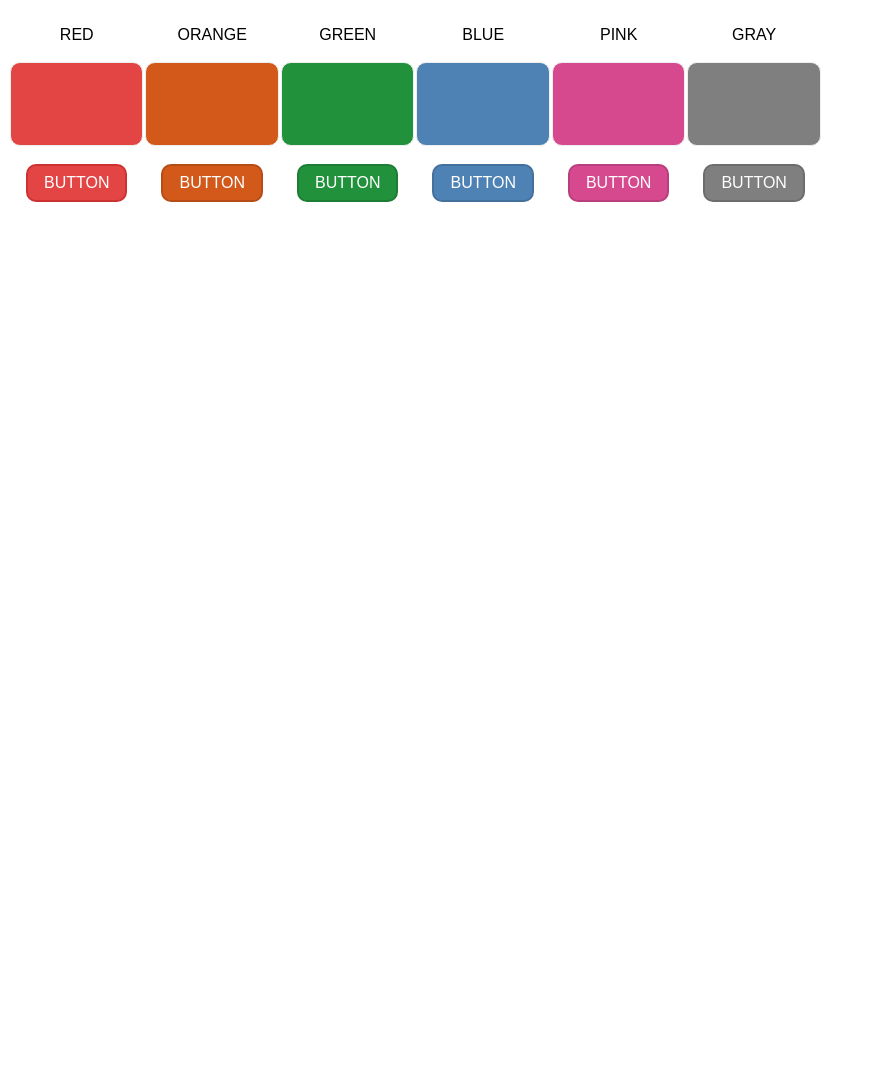
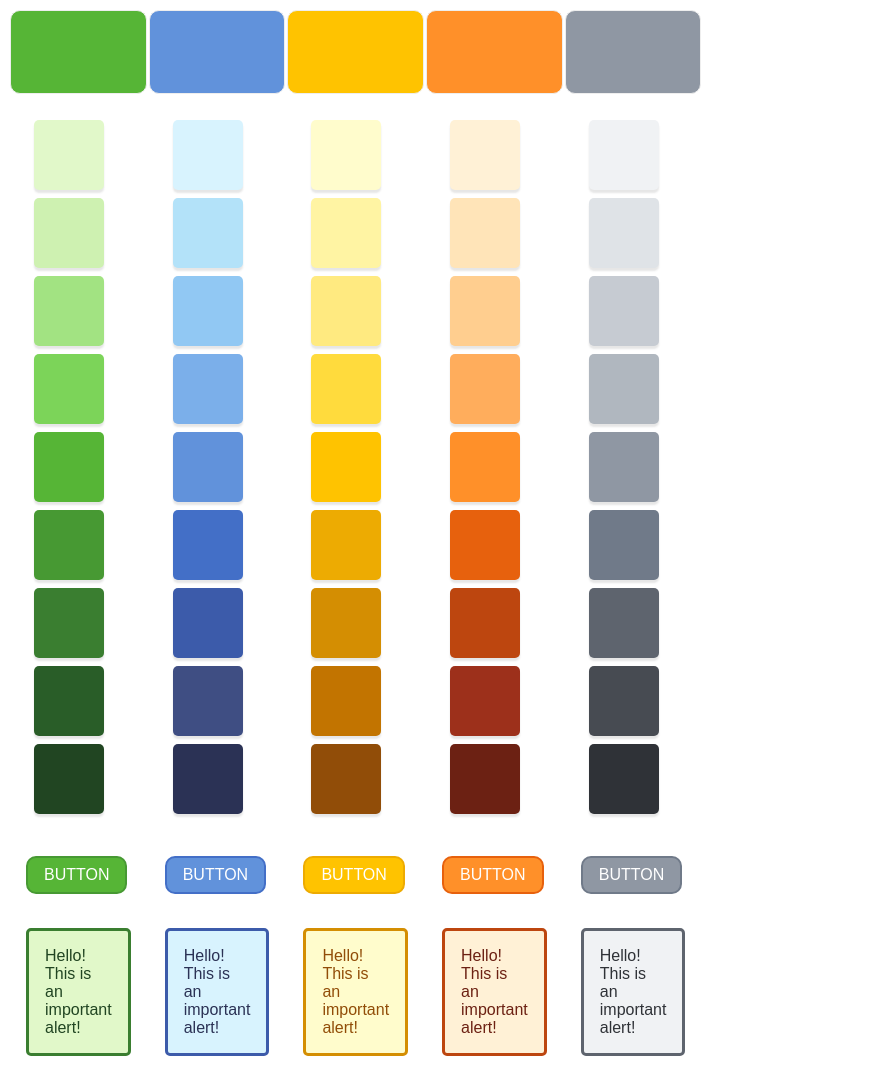
Before and after one commit to stefgodin/pmttyd, a plain HTML site: page assets/index.html in a window 1280 px wide. Shown: the whole page, without its empty margins (0-874 px from the left). Before the commit the page ends 800 px from the top, so only its background shows below. Drawn offline with Linux system fonts and the light colour scheme.

Commit message:
- Changed color palette (looks better to my eye anyway)

```diff
--- a/assets/index.html
+++ b/assets/index.html
@@ -11,95 +11,61 @@
             --color-l3: transparent;
             --color-l2: transparent;
             --color-l1: transparent;
-            --color: transparent;
+            --color-00: transparent;
             --color-d1: transparent;
             --color-d2: transparent;
             --color-d3: transparent;
             --color-d4: transparent;
 
-            --red-l4: #f4b7b7;
-            --red-l3: #f1a1a1;
-            --red-l2: #ed8686;
-            --red-l1: #e86868;
-            --red: #e34545;
-            --red-d1: #cc3232;
-            --red-d2: #ac2a2a;
-            --red-d3: #8e2323;
-            --red-d4: #711c1c;
+            --green-l4: hsl(89, 78%, 88%);
+            --green-l3: hsl(93, 70%, 82%);
+            --green-l2: hsl(100, 64%, 70%);
+            --green-l1: hsl(103, 59%, 59%);
+            --green-00: hsl(105, 54%, 46%);
+            --green-d1: hsl(108, 50%, 40%);
+            --green-d2: hsl(112, 45%, 34%);
+            --green-d3: hsl(119, 40%, 26%);
+            --green-d4: hsl(122, 36%, 20%);
 
-            --orange-l4: #ffb690;
-            --orange-l3: #ff9e6b;
-            --orange-l2: #ff7f3b;
-            --orange-l1: #f0661d;
-            --orange: #d3591a;
-            --orange-d1: #b64d16;
-            --orange-d2: #9a4113;
-            --orange-d3: #7e350f;
-            --orange-d4: #642a0c;
+            --blue-l4: hsl(196, 93%, 92%);
+            --blue-l3: hsl(200, 86%, 84%);
+            --blue-l2: hsl(206, 80%, 76%);
+            --blue-l1: hsl(212, 72%, 70%);
+            --blue-00: hsl(216, 63%, 62%);
+            --blue-d1: hsl(220, 54%, 52%);
+            --blue-d2: hsl(223, 48%, 45%);
+            --blue-d3: hsl(227, 35%, 38%);
+            --blue-d4: hsl(230, 33%, 25%);
 
-            --green-l4: #9dd3aa;
-            --green-l3: #7fc690;
-            --green-l2: #5bb570;
-            --green-l1: #35a550;
-            --green: #21913c;
-            --green-d1: #1d7d34;
-            --green-d2: #186a2c;
-            --green-d3: #145724;
-            --green-d4: #10451c;
+            --yellow-l4: hsl(56, 100%, 90%);
+            --yellow-l3: hsl(53, 100%, 82%);
+            --yellow-l2: hsl(50, 100%, 75%);
+            --yellow-l1: hsl(49, 100%, 62%);
+            --yellow-00: hsl(46, 100%, 50%);
+            --yellow-d1: hsl(43, 98%, 47%);
+            --yellow-d2: hsl(40, 98%, 42%);
+            --yellow-d3: hsl(36, 950%, 38%);
+            --yellow-d4: hsl(30, 90%, 30%);
 
-            --blue-l4: #aecae4;
-            --blue-l3: #96badc;
-            --blue-l2: #7ba7d3;
-            --blue-l1: #5f95ca;
-            --blue: #4e82b5;
-            --blue-d1: #44709c;
-            --blue-d2: #395f84;
-            --blue-d3: #2f4e6c;
-            --blue-d4: #253d55;
+            --orange-l4: hsl(39, 100%, 92%);
+            --orange-l3: hsl(37, 100%, 86%);
+            --orange-l2: hsl(34, 100%, 78%);
+            --orange-l1: hsl(30, 100%, 68%);
+            --orange-00: hsl(29, 100%, 58%);
+            --orange-d1: hsl(23, 89%, 48%);
+            --orange-d2: hsl(19, 85%, 40%);
+            --orange-d3: hsl(10, 71%, 36%);
+            --orange-d4: hsl(9, 70%, 25%);
 
-            --pink-l4: #f1b5d3;
-            --pink-l3: #ed9fc6;
-            --pink-l2: #e883b5;
-            --pink-l1: #e265a3;
-            --pink: #d6498f;
-            --pink-d1: #b93f7c;
-            --pink-d2: #9c3569;
-            --pink-d3: #812c56;
-            --pink-d4: #662344;
-
-            --gray-l4: #c6c6c6;
-            --gray-l3: #b6b6b6;
-            --gray-l2: #a3a3a3;
-            --gray-l1: #919191;
-            --gray: #7f7f7f;
-            --gray-d1: #6d6d6d;
-            --gray-d2: #5c5c5c;
-            --gray-d3: #4b4b4b;
-            --gray-d4: #3b3b3b;
-        }
-
-        .red {
-            --color-l4: var(--red-l4);
-            --color-l3: var(--red-l3);
-            --color-l2: var(--red-l2);
-            --color-l1: var(--red-l1);
-            --color: var(--red);
-            --color-d1: var(--red-d1);
-            --color-d2: var(--red-d2);
-            --color-d3: var(--red-d3);
-            --color-d4: var(--red-d4);
-        }
-
-        .orange {
-            --color-l4: var(--orange-l4);
-            --color-l3: var(--orange-l3);
-            --color-l2: var(--orange-l2);
-            --color-l1: var(--orange-l1);
-            --color: var(--orange);
-            --color-d1: var(--orange-d1);
-            --color-d2: var(--orange-d2);
-            --color-d3: var(--orange-d3);
-            --color-d4: var(--orange-d4);
+            --gray-l4: hsl(210, 15%, 95%);
+            --gray-l3: hsl(211, 14%, 89%);
+            --gray-l2: hsl(213, 12%, 80%);
+            --gray-l1: hsl(214, 11%, 72%);
+            --gray-00: hsl(216, 10%, 60%);
+            --gray-d1: hsl(217, 10%, 49%);
+            --gray-d2: hsl(218, 8%, 40%);
+            --gray-d3: hsl(219, 7%, 30%);
+            --gray-d4: hsl(220, 7%, 20%);
         }
 
         .green {
@@ -107,7 +73,7 @@
             --color-l3: var(--green-l3);
             --color-l2: var(--green-l2);
             --color-l1: var(--green-l1);
-            --color: var(--green);
+            --color-00: var(--green-00);
             --color-d1: var(--green-d1);
             --color-d2: var(--green-d2);
             --color-d3: var(--green-d3);
@@ -119,23 +85,36 @@
             --color-l3: var(--blue-l3);
             --color-l2: var(--blue-l2);
             --color-l1: var(--blue-l1);
-            --color: var(--blue);
+            --color-00: var(--blue-00);
             --color-d1: var(--blue-d1);
             --color-d2: var(--blue-d2);
             --color-d3: var(--blue-d3);
             --color-d4: var(--blue-d4);
         }
 
-        .pink {
-            --color-l4: var(--pink-l4);
-            --color-l3: var(--pink-l3);
-            --color-l2: var(--pink-l2);
-            --color-l1: var(--pink-l1);
-            --color: var(--pink);
-            --color-d1: var(--pink-d1);
-            --color-d2: var(--pink-d2);
-            --color-d3: var(--pink-d3);
-            --color-d4: var(--pink-d4);
+        .yellow {
+            --color-l4: var(--yellow-l4);
+            --color-l3: var(--yellow-l3);
+            --color-l2: var(--yellow-l2);
+            --color-l1: var(--yellow-l1);
+            --color-00: var(--yellow-00);
+            --color-d1: var(--yellow-d1);
+            --color-d2: var(--yellow-d2);
+            --color-d3: var(--yellow-d3);
+            --color-d4: var(--yellow-d4);
+        }
+
+
+        .orange {
+            --color-l4: var(--orange-l4);
+            --color-l3: var(--orange-l3);
+            --color-l2: var(--orange-l2);
+            --color-l1: var(--orange-l1);
+            --color-00: var(--orange-00);
+            --color-d1: var(--orange-d1);
+            --color-d2: var(--orange-d2);
+            --color-d3: var(--orange-d3);
+            --color-d4: var(--orange-d4);
         }
 
         .gray {
@@ -143,7 +122,7 @@
             --color-l3: var(--gray-l3);
             --color-l2: var(--gray-l2);
             --color-l1: var(--gray-l1);
-            --color: var(--gray);
+            --color-00: var(--gray-00);
             --color-d1: var(--gray-d1);
             --color-d2: var(--gray-d2);
             --color-d3: var(--gray-d3);
@@ -163,7 +142,7 @@
             width: 50px;
             height: 50px;
             border: 1px solid #eeeeee;
-            background-color: var(--color);
+            background-color: var(--color-00);
             border-radius: 10px;
         }
 
@@ -171,12 +150,56 @@
             font-size: 1em;
             padding: 0.5em 1em;
             text-transform: uppercase;
-            background-color: var(--color);
+            background-color: var(--color-00);
             color: white;
             border-color: var(--color-d1);
             border-radius: 10px;
             border-style: solid;
 
+        }
+
+        .palette td div {
+            width: 70px;
+            height: 70px;
+            margin: 0.5em;
+            border-radius: 5px;
+            box-shadow: hsl(0, 0%, 50%, 0.2) 0px 3px 2px;
+        }
+
+        .palette td div:nth-child(1) {
+            background-color: var(--color-l4);
+        }
+
+        .palette td div:nth-child(2) {
+            background-color: var(--color-l3);
+        }
+
+        .palette td div:nth-child(3) {
+            background-color: var(--color-l2);
+        }
+
+        .palette td div:nth-child(4) {
+            background-color: var(--color-l1);
+        }
+
+        .palette td div:nth-child(5) {
+            background-color: var(--color-00);
+        }
+
+        .palette td div:nth-child(6) {
+            background-color: var(--color-d1);
+        }
+
+        .palette td div:nth-child(7) {
+            background-color: var(--color-d2);
+        }
+
+        .palette td div:nth-child(8) {
+            background-color: var(--color-d3);
+        }
+
+        .palette td div:nth-child(9) {
+            background-color: var(--color-d4);
         }
 
         button:hover {
@@ -186,20 +209,18 @@
         button:active {
             background-color: var(--color-d2);
         }
+
+        .alert {
+            border: 3px solid var(--color-d2);
+            background-color: var(--color-l4);
+            color: var(--color-d4);
+            padding: 1em;
+            border-radius: 5px;
+        }
     </style>
   </head>
   <body>
     <table>
-      <thead>
-        <tr>
-          <td>red</td>
-          <td>orange</td>
-          <td>green</td>
-          <td>blue</td>
-          <td>pink</td>
-          <td>gray</td>
-        </tr>
-      </thead>
       <tbody>
         <tr class="main">
           <td></td>
@@ -207,7 +228,63 @@
           <td></td>
           <td></td>
           <td></td>
-          <td></td>
+        </tr>
+        <tr class="palette">
+          <td>
+            <div></div>
+            <div></div>
+            <div></div>
+            <div></div>
+            <div></div>
+            <div></div>
+            <div></div>
+            <div></div>
+            <div></div>
+          </td>
+          <td>
+            <div></div>
+            <div></div>
+            <div></div>
+            <div></div>
+            <div></div>
+            <div></div>
+            <div></div>
+            <div></div>
+            <div></div>
+          </td>
+          <td>
+            <div></div>
+            <div></div>
+            <div></div>
+            <div></div>
+            <div></div>
+            <div></div>
+            <div></div>
+            <div></div>
+            <div></div>
+          </td>
+          <td>
+            <div></div>
+            <div></div>
+            <div></div>
+            <div></div>
+            <div></div>
+            <div></div>
+            <div></div>
+            <div></div>
+            <div></div>
+          </td>
+          <td>
+            <div></div>
+            <div></div>
+            <div></div>
+            <div></div>
+            <div></div>
+            <div></div>
+            <div></div>
+            <div></div>
+            <div></div>
+          </td>
         </tr>
         <tr>
           <td>
@@ -225,14 +302,28 @@
           <td>
             <button>button</button>
           </td>
+        </tr>
+        <tr>
           <td>
-            <button>button</button>
+            <div class="alert">Hello! This is an important alert!</div>
+          </td>
+          <td>
+            <div class="alert">Hello! This is an important alert!</div>
+          </td>
+          <td>
+            <div class="alert">Hello! This is an important alert!</div>
+          </td>
+          <td>
+            <div class="alert">Hello! This is an important alert!</div>
+          </td>
+          <td>
+            <div class="alert">Hello! This is an important alert!</div>
           </td>
         </tr>
       </tbody>
     </table>
     <script>
-        const colors = ["red", "orange", "green", "blue", "pink", "gray"];
+        const colors = ["green", "blue", "yellow", "orange", "gray"];
         const table = document.querySelector("table");
 
         for(const tr of table.querySelectorAll("tr")) {
--- a/public/app/app.css
+++ b/public/app/app.css
@@ -19,94 +19,70 @@
     --color-l3: transparent;
     --color-l2: transparent;
     --color-l1: transparent;
-    --color: transparent;
+    --color-00: transparent;
     --color-d1: transparent;
     --color-d2: transparent;
     --color-d3: transparent;
     --color-d4: transparent;
 
-    /* https://accessiblepalette.com/?shades=100,200,300,400,500,600,700,800,900&lightness=80,74,67,60,53,46,39,32,25&e13737=0,0&ff6c1f=0,0&249D41=0,0&568fc7=0,0&DD4B94=0,0&636363=0,0 */
+    --green-l4: hsl(89, 78%, 88%);
+    --green-l3: hsl(93, 70%, 82%);
+    --green-l2: hsl(100, 64%, 70%);
+    --green-l1: hsl(103, 59%, 59%);
+    --green-00: hsl(105, 54%, 46%);
+    --green-d1: hsl(108, 50%, 40%);
+    --green-d2: hsl(112, 45%, 34%);
+    --green-d3: hsl(119, 40%, 26%);
+    --green-d4: hsl(122, 36%, 20%);
 
-    --red-l4: #f4b7b7;
-    --red-l3: #f1a1a1;
-    --red-l2: #ed8686;
-    --red-l1: #e86868;
-    --red: #e34545;
-    --red-d1: #cc3232;
-    --red-d2: #ac2a2a;
-    --red-d3: #8e2323;
-    --red-d4: #711c1c;
+    --blue-l4: hsl(196, 93%, 92%);
+    --blue-l3: hsl(200, 86%, 84%);
+    --blue-l2: hsl(206, 80%, 76%);
+    --blue-l1: hsl(212, 72%, 70%);
+    --blue-00: hsl(216, 63%, 62%);
+    --blue-d1: hsl(220, 54%, 52%);
+    --blue-d2: hsl(223, 48%, 45%);
+    --blue-d3: hsl(227, 35%, 38%);
+    --blue-d4: hsl(230, 33%, 25%);
 
-    --orange-l4: #ffb690;
-    --orange-l3: #ff9e6b;
-    --orange-l2: #ff7f3b;
-    --orange-l1: #f0661d;
-    --orange: #d3591a;
-    --orange-d1: #b64d16;
-    --orange-d2: #9a4113;
-    --orange-d3: #7e350f;
-    --orange-d4: #642a0c;
+    --yellow-l4: hsl(56, 100%, 90%);
+    --yellow-l3: hsl(53, 100%, 82%);
+    --yellow-l2: hsl(50, 100%, 75%);
+    --yellow-l1: hsl(49, 100%, 62%);
+    --yellow-00: hsl(46, 100%, 50%);
+    --yellow-d1: hsl(43, 98%, 47%);
+    --yellow-d2: hsl(40, 98%, 42%);
+    --yellow-d3: hsl(36, 950%, 38%);
+    --yellow-d4: hsl(30, 90%, 30%);
 
-    --green-l4: #9dd3aa;
-    --green-l3: #7fc690;
-    --green-l2: #5bb570;
-    --green-l1: #35a550;
-    --green: #21913c;
-    --green-d1: #1d7d34;
-    --green-d2: #186a2c;
-    --green-d3: #145724;
-    --green-d4: #10451c;
+    --orange-l4: hsl(39, 100%, 92%);
+    --orange-l3: hsl(37, 100%, 86%);
+    --orange-l2: hsl(34, 100%, 78%);
+    --orange-l1: hsl(30, 100%, 68%);
+    --orange-00: hsl(29, 100%, 58%);
+    --orange-d1: hsl(23, 89%, 48%);
+    --orange-d2: hsl(19, 85%, 40%);
+    --orange-d3: hsl(10, 71%, 36%);
+    --orange-d4: hsl(9, 70%, 25%);
 
-    --blue-l4: #aecae4;
-    --blue-l3: #96badc;
-    --blue-l2: #7ba7d3;
-    --blue-l1: #5f95ca;
-    --blue: #4e82b5;
-    --blue-d1: #44709c;
-    --blue-d2: #395f84;
-    --blue-d3: #2f4e6c;
-    --blue-d4: #253d55;
-
-    --pink-l4: #f1b5d3;
-    --pink-l3: #ed9fc6;
-    --pink-l2: #e883b5;
-    --pink-l1: #e265a3;
-    --pink: #d6498f;
-    --pink-d1: #b93f7c;
-    --pink-d2: #9c3569;
-    --pink-d3: #812c56;
-    --pink-d4: #662344;
-
-    --gray-l4: #c6c6c6;
-    --gray-l3: #b6b6b6;
-    --gray-l2: #a3a3a3;
-    --gray-l1: #919191;
-    --gray: #7f7f7f;
-    --gray-d1: #6d6d6d;
-    --gray-d2: #5c5c5c;
-    --gray-d3: #4b4b4b;
-    --gray-d4: #3b3b3b;
+    --gray-l4: hsl(210, 15%, 95%);
+    --gray-l3: hsl(211, 14%, 89%);
+    --gray-l2: hsl(213, 12%, 80%);
+    --gray-l1: hsl(214, 11%, 72%);
+    --gray-00: hsl(216, 10%, 60%);
+    --gray-d1: hsl(217, 10%, 49%);
+    --gray-d2: hsl(218, 8%, 40%);
+    --gray-d3: hsl(219, 7%, 30%);
+    --gray-d4: hsl(220, 7%, 20%);
 }
 
-
-.red {
-    --color-l4: var(--red-l4);
-    --color-l3: var(--red-l3);
-    --color-l2: var(--red-l2);
-    --color-l1: var(--red-l1);
-    --color: var(--red);
-    --color-d1: var(--red-d1);
-    --color-d2: var(--red-d2);
-    --color-d3: var(--red-d3);
-    --color-d4: var(--red-d4);
-}
 
 .orange {
     --color-l4: var(--orange-l4);
     --color-l3: var(--orange-l3);
     --color-l2: var(--orange-l2);
     --color-l1: var(--orange-l1);
-    --color: var(--orange);
+    --color-00: var(--orange-00);
     --color-d1: var(--orange-d1);
     --color-d2: var(--orange-d2);
     --color-d3: var(--orange-d3);
@@ -118,7 +94,7 @@
     --color-l3: var(--green-l3);
     --color-l2: var(--green-l2);
     --color-l1: var(--green-l1);
-    --color: var(--green);
+    --color-00: var(--green-00);
     --color-d1: var(--green-d1);
     --color-d2: var(--green-d2);
     --color-d3: var(--green-d3);
@@ -130,23 +106,23 @@
     --color-l3: var(--blue-l3);
     --color-l2: var(--blue-l2);
     --color-l1: var(--blue-l1);
-    --color: var(--blue);
+    --color-00: var(--blue-00);
     --color-d1: var(--blue-d1);
     --color-d2: var(--blue-d2);
     --color-d3: var(--blue-d3);
     --color-d4: var(--blue-d4);
 }
 
-.pink {
-    --color-l4: var(--pink-l4);
-    --color-l3: var(--pink-l3);
-    --color-l2: var(--pink-l2);
-    --color-l1: var(--pink-l1);
-    --color: var(--pink);
-    --color-d1: var(--pink-d1);
-    --color-d2: var(--pink-d2);
-    --color-d3: var(--pink-d3);
-    --color-d4: var(--pink-d4);
+.yellow {
+    --color-l4: var(--yellow-l4);
+    --color-l3: var(--yellow-l3);
+    --color-l2: var(--yellow-l2);
+    --color-l1: var(--yellow-l1);
+    --color-00: var(--yellow-00);
+    --color-d1: var(--yellow-d1);
+    --color-d2: var(--yellow-d2);
+    --color-d3: var(--yellow-d3);
+    --color-d4: var(--yellow-d4);
 }
 
 .gray {
@@ -154,7 +130,7 @@
     --color-l3: var(--gray-l3);
     --color-l2: var(--gray-l2);
     --color-l1: var(--gray-l1);
-    --color: var(--gray);
+    --color-00: var(--gray-00);
     --color-d1: var(--gray-d1);
     --color-d2: var(--gray-d2);
     --color-d3: var(--gray-d3);
@@ -163,37 +139,37 @@
 
 .badges {
     --color-light: var(--green-l4);
-    --color-base: var(--green);
+    --color-base: var(--green-00);
     --color-dark: var(--green-d3);
 }
 
 .recipes {
-    --color-light: var(--pink-l4);
-    --color-base: var(--pink);
-    --color-dark: var(--pink-d3);
+    --color-light: var(--yellow-l4);
+    --color-base: var(--yellow-00);
+    --color-dark: var(--yellow-d3);
 }
 
 .free-red {
     --color-light: var(--orange-l4);
-    --color-base: var(--orange);
+    --color-base: var(--orange-00);
     --color-dark: var(--orange-d3);
 }
 
 .starpieces {
-    --color-light: var(--red-l4);
-    --color-base: var(--red);
-    --color-dark: var(--red-d3);
+    --color-light: var(--blue-l4);
+    --color-base: var(--blue-00);
+    --color-dark: var(--blue-d3);
 }
 
 .shinesprites {
     --color-light: var(--blue-l4);
-    --color-base: var(--blue);
+    --color-base: var(--blue-00);
     --color-dark: var(--blue-d3);
 }
 
 .tattlelog {
     --color-light: var(--gray-l4);
-    --color-base: var(--gray);
+    --color-base: var(--gray-00);
     --color-dark: var(--gray-d3);
 }
 
```
